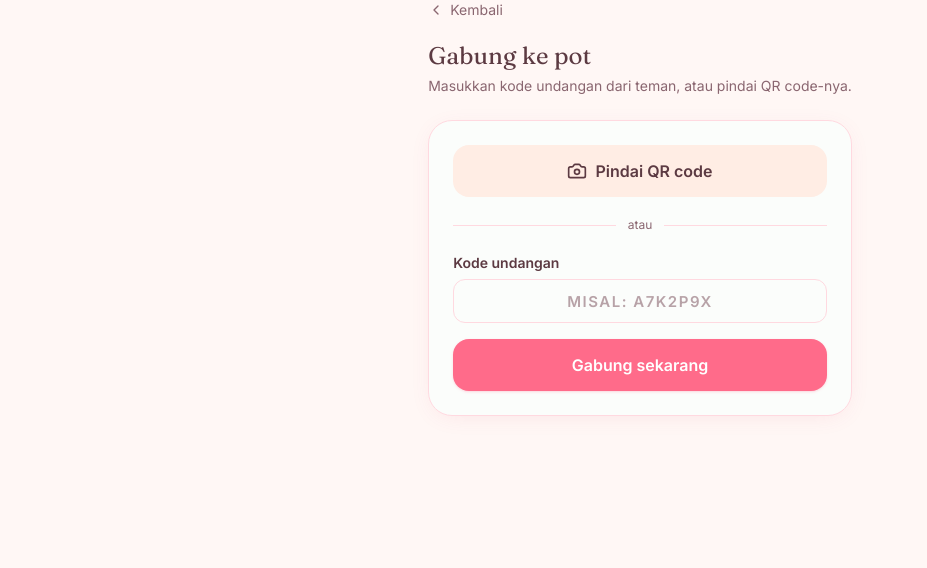
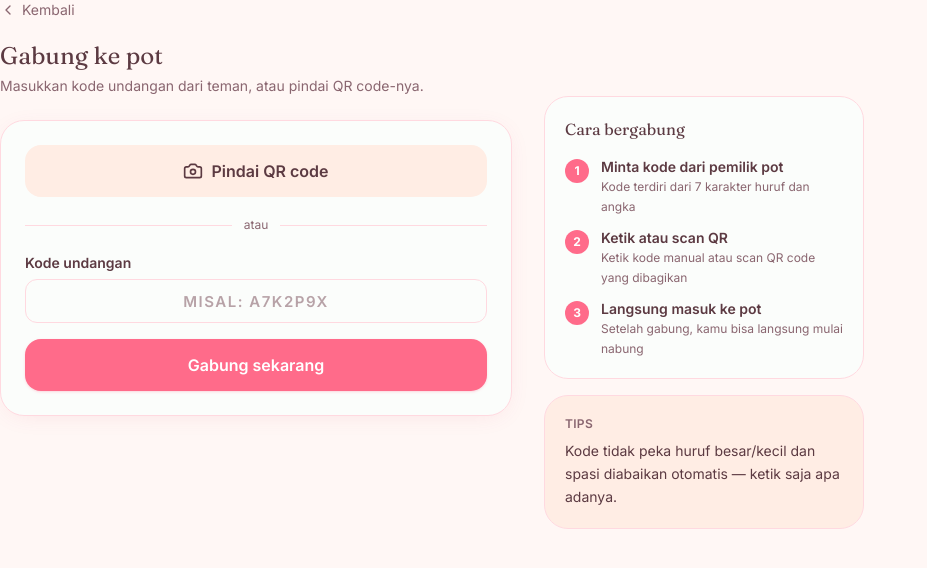
Before and after one commit to charamargareth/Potlucky, a Next.js app: page /groups/join in a window 1280 px wide. Shown: the top 568 px of the page, without its empty margins (0-927 px from the left). Built offline with nearby package versions, Linux system fonts and the light colour scheme.

Commit message:
feat: layout 2 kolom desktop untuk Buat Pot, Gabung Pot, dan Aktivitas

```diff
--- a/src/components/groups/JoinGroupForm.tsx
+++ b/src/components/groups/JoinGroupForm.tsx
@@ -125,7 +125,7 @@ export default function JoinGroupForm() {
   }
 
   return (
-    <div className="max-w-lg mx-auto animate-rise">
+    <div className="animate-rise">
       <Link
         href="/dashboard"
         className="inline-flex items-center gap-1.5 text-sm text-ink-soft hover:text-pink-deep mb-5 transition-colors"
@@ -134,9 +134,10 @@ export default function JoinGroupForm() {
         Kembali
       </Link>
 
-      <h1 className="font-display text-2xl text-ink mb-1">
-        Gabung ke pot
-      </h1>
+      <div className="flex flex-col lg:flex-row gap-8 items-start">
+        {/* Form utama */}
+        <div className="w-full lg:max-w-lg">
+          <h1 className="font-display text-2xl text-ink mb-1">Gabung ke pot</h1>
           <p className="text-sm text-ink-soft mb-6">
             Masukkan kode undangan dari teman, atau pindai QR code-nya.
           </p>
@@ -145,34 +146,18 @@ export default function JoinGroupForm() {
             {scanning ? (
               <div className="flex flex-col gap-4">
                 <div className="relative rounded-2xl overflow-hidden bg-ink aspect-square">
-              <video
-                ref={videoRef}
-                className="w-full h-full object-cover"
-                muted
-                playsInline
-              />
+                  <video ref={videoRef} className="w-full h-full object-cover" muted playsInline />
                   <div className="absolute inset-8 border-2 border-pink-soft rounded-2xl" />
                 </div>
                 <canvas ref={canvasRef} className="hidden" />
-            <Button
-              type="button"
-              variant="outline"
-              onClick={stopScan}
-              className="w-full"
-            >
+                <Button type="button" variant="outline" onClick={stopScan} className="w-full">
                   <X className="size-4" />
                   Batalkan pindai
                 </Button>
               </div>
             ) : (
               <>
-            <Button
-              type="button"
-              variant="secondary"
-              onClick={startScan}
-              className="w-full mb-5"
-              size="lg"
-            >
+                <Button type="button" variant="secondary" onClick={startScan} className="w-full mb-5" size="lg">
                   <Camera className="size-5" />
                   Pindai QR code
                 </Button>
@@ -192,11 +177,7 @@ export default function JoinGroupForm() {
                     maxLength={8}
                     className="uppercase tracking-widest font-semibold text-center"
                   />
-
-              {error && (
-                <p className="text-sm text-amber font-medium">{error}</p>
-              )}
-
+                  {error && <p className="text-sm text-amber font-medium">{error}</p>}
                   <Button type="submit" loading={loading} size="lg">
                     Gabung sekarang
                   </Button>
@@ -205,5 +186,38 @@ export default function JoinGroupForm() {
             )}
           </Card>
         </div>
+
+        {/* Sidebar — desktop only */}
+        <aside className="hidden lg:flex flex-col gap-4 w-72 xl:w-80 shrink-0 pt-14">
+          <div className="bg-glass border border-pink-soft rounded-3xl p-5">
+            <h3 className="font-display text-base text-ink mb-4">Cara bergabung</h3>
+            <ul className="flex flex-col gap-3">
+              {[
+                { step: "1", title: "Minta kode dari pemilik pot", desc: "Kode terdiri dari 7 karakter huruf dan angka" },
+                { step: "2", title: "Ketik atau scan QR", desc: "Ketik kode manual atau scan QR code yang dibagikan" },
+                { step: "3", title: "Langsung masuk ke pot", desc: "Setelah gabung, kamu bisa langsung mulai nabung" },
+              ].map((item) => (
+                <li key={item.step} className="flex gap-3">
+                  <span className="size-6 rounded-full bg-pink-strong text-white text-xs font-bold flex items-center justify-center shrink-0 mt-0.5">
+                    {item.step}
+                  </span>
+                  <div>
+                    <p className="text-sm font-semibold text-ink">{item.title}</p>
+                    <p className="text-xs text-ink-soft leading-relaxed">{item.desc}</p>
+                  </div>
+                </li>
+              ))}
+            </ul>
+          </div>
+
+          <div className="bg-peach border border-pink-soft rounded-3xl p-5">
+            <p className="text-xs font-semibold text-ink-soft uppercase tracking-wide mb-2">Tips</p>
+            <p className="text-sm text-ink leading-relaxed">
+              Kode tidak peka huruf besar/kecil dan spasi diabaikan otomatis — ketik saja apa adanya.
+            </p>
+          </div>
+        </aside>
+      </div>
+    </div>
   );
 }
--- a/src/components/groups/NewGroupForm.tsx
+++ b/src/components/groups/NewGroupForm.tsx
@@ -72,7 +72,7 @@ export default function NewGroupForm() {
   }
 
   return (
-    <div className="max-w-lg mx-auto animate-rise">
+    <div className="animate-rise">
       <Link
         href="/dashboard"
         className="inline-flex items-center gap-1.5 text-sm text-ink-soft hover:text-pink-deep mb-5 transition-colors"
@@ -81,14 +81,13 @@ export default function NewGroupForm() {
         Kembali
       </Link>
 
-      <h1 className="font-display text-2xl text-ink mb-1">
-        Buat pot baru
-      </h1>
+      <div className="flex flex-col lg:flex-row gap-8 items-start">
+        {/* Form utama */}
+        <div className="w-full lg:max-w-lg">
+          <h1 className="font-display text-2xl text-ink mb-1">Buat pot baru</h1>
           <p className="text-sm text-ink-soft mb-6">
-        Tentukan target bersama. Kamu bisa undang anggota setelah pot
-        dibuat.
+            Tentukan target bersama. Kamu bisa undang anggota setelah pot dibuat.
           </p>
-
           <Card className="p-6">
             <form onSubmit={handleSubmit} className="flex flex-col gap-5">
           <Input
@@ -171,5 +170,37 @@ export default function NewGroupForm() {
           </form>
         </Card>
       </div>
+
+      {/* Sidebar tips — desktop only */}
+      <aside className="hidden lg:flex flex-col gap-4 w-72 xl:w-80 shrink-0 pt-14">
+        <div className="bg-glass border border-pink-soft rounded-3xl p-5">
+          <h3 className="font-display text-base text-ink mb-4">Tips membuat pot</h3>
+          <ul className="flex flex-col gap-3">
+            {[
+              { title: "Nama yang spesifik", desc: "\"Liburan Bali Des 2025\" lebih jelas dari \"Liburan\"" },
+              { title: "Tetapkan target realistis", desc: "Hitung dulu total biaya, bagi jumlah anggota dan bulan tersisa" },
+              { title: "Pilih periode yang sesuai", desc: "Harian cocok untuk nabung konsisten, bulanan untuk gajian" },
+              { title: "Undang anggota segera", desc: "Setelah pot dibuat, langsung share kode ke anggota lain" },
+            ].map((tip) => (
+              <li key={tip.title} className="flex gap-2.5">
+                <span className="text-pink-strong font-bold text-sm mt-0.5 shrink-0">→</span>
+                <div>
+                  <p className="text-sm font-semibold text-ink">{tip.title}</p>
+                  <p className="text-xs text-ink-soft leading-relaxed">{tip.desc}</p>
+                </div>
+              </li>
+            ))}
+          </ul>
+        </div>
+
+        <div className="bg-peach border border-pink-soft rounded-3xl p-5">
+          <p className="text-xs font-semibold text-ink-soft uppercase tracking-wide mb-2">Ingat</p>
+          <p className="text-sm text-ink leading-relaxed">
+            Target dan deskripsi pot bisa diubah kapan saja lewat tombol <strong>Edit Pot</strong> di halaman pot.
+          </p>
+        </div>
+      </aside>
+    </div>
+  </div>
   );
 }
```
Also changed, not shown: src/app/activity/page.tsx (+50 -5 lines). Lines whose indentation alone changed are shown as unchanged.
